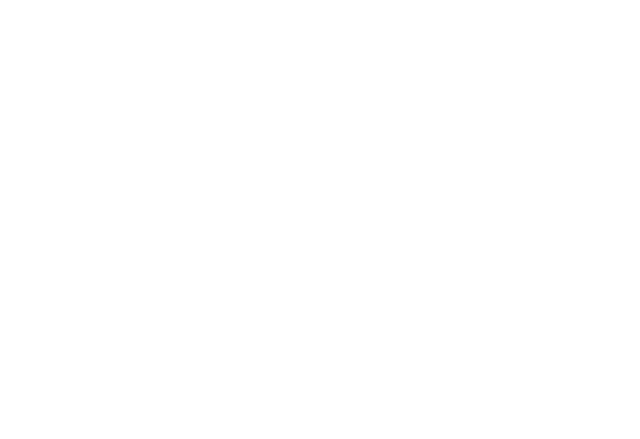
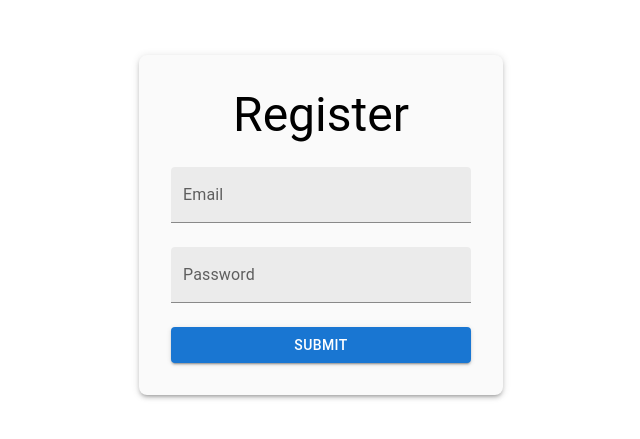
Before and after one commit to joojaja/Orbital-DueMate, a React (Create React App) app in the folder frontend/: page /register in a window 1280 px wide. Before the commit this address had no page. Shown: the part 183-622 px from the top of the page, without its empty margins (319-959 px from the left). Built offline with nearby package versions, Linux system fonts and the light colour scheme; the HTML template or start-up script is replaced by a standard one.

Commit message:
Basic UI for Login and Register

```diff
--- a/frontend/src/App.tsx
+++ b/frontend/src/App.tsx
@@ -1,14 +1,17 @@
 import React from 'react';
 import { BrowserRouter as Router, Route, Routes, Link, useNavigate } from 'react-router-dom';
 import Default from './components/Default';
-import HelloWorld from './components/HelloWorld';
+import Login from './components/Login';
+import Register from './components/Register';
 
 function App() {
   return (
     <Router>
       <Routes>
-        <Route path="/" element={<Default />} />
-        <Route path="/test" element={<HelloWorld />} />
+        {/* <Route path="/" element={<Default />} /> */}
+        <Route path="/" element={<Login />} />
+        {/* <Route path="/login" element={<Login />} /> */}
+        <Route path="/register" element={<Register />} />
       </Routes>
     </Router>
   );
--- a/frontend/src/components/HelloWorld.tsx
+++ /dev/null
@@ -1,16 +0,0 @@
-import { BrowserRouter as Router, Route, Routes, Link, useNavigate } from 'react-router-dom';
-import {Button} from '@mui/material';
-
-
-function HelloWorld () {
-    const navigate = useNavigate();
-    const handleClick = () => navigate("/");
-    return (
-        <div className="HelloWorld">
-            <h1>HELLO WORLD!</h1>
-            <Button variant="contained" onClick={handleClick}>Go back to home page</Button>
-        </div>
-    )
-}
-
-export default HelloWorld;
--- /dev/null
+++ b/frontend/src/components/Login.tsx
@@ -0,0 +1,65 @@
+import { BrowserRouter as Router, Route, Routes, Link, useNavigate } from "react-router-dom";
+import { Button, TextField, Box, Typography } from "@mui/material";
+import { useState } from "react";
+
+
+function Login() {
+    const [formData, setFormData] = useState({email: "", password: ""});
+
+    const navigate = useNavigate();
+
+    const handleClick = () => navigate("/");
+
+    const handleFormChange = (e: { target: { name: string; value: string; }; }) => {
+        setFormData({...formData, [e.target.name]: e.target.value});
+        console.log(formData);
+    }
+
+    return (
+        <Box sx={{
+            height: "100vh",
+            display: "flex",
+            justifyContent: "center",
+            alignItems: "center",
+        }}
+        >
+            <div className="Login">
+                <Box sx={{
+                    width: 300,
+                    padding: 4,
+                    display: "flex",
+                    flexDirection: "column",
+                    gap: 3,
+                    boxShadow: 3,
+                    borderRadius: 2,
+                    backgroundColor: "#fafafa",
+                }}
+                >
+                    <Typography variant="h3" align="center">
+                        Login
+                    </Typography>
+                    <TextField
+                        id ="filled-search"
+                        label ="Email"
+                        name = "email"
+                        type="search"
+                        variant="filled"
+                        onChange={handleFormChange}
+                    />
+                    <TextField
+                        id="filled-password-input"
+                        name = "password"
+                        label="Password"
+                        type="password"
+                        autoComplete="current-password"
+                        variant="filled"
+                        onChange={handleFormChange}
+                    />
+                    <Button variant="contained" onClick={handleClick}>Submit</Button>
+                </Box>
+            </div>
+        </Box>
+    )
+}
+
+export default Login;
--- /dev/null
+++ b/frontend/src/components/Register.tsx
@@ -0,0 +1,65 @@
+import { BrowserRouter as Router, Route, Routes, Link, useNavigate } from "react-router-dom";
+import { Button, TextField, Box, Typography } from "@mui/material";
+import { useState } from "react";
+
+
+function Register() {
+    const [formData, setFormData] = useState({email: "", password: ""});
+
+    const navigate = useNavigate();
+
+    const handleClick = () => navigate("/");
+
+    const handleFormChange = (e: { target: { name: string; value: string; }; }) => {
+        setFormData({...formData, [e.target.name]: e.target.value});
+        console.log(formData);
+    }
+
+    return (
+        <Box sx={{
+            height: "100vh",
+            display: "flex",
+            justifyContent: "center",
+            alignItems: "center",
+        }}
+        >
+            <div className="Register">
+                <Box sx={{
+                    width: 300,
+                    padding: 4,
+                    display: "flex",
+                    flexDirection: "column",
+                    gap: 3,
+                    boxShadow: 3,
+                    borderRadius: 2,
+                    backgroundColor: "#fafafa",
+                }}
+                >
+                    <Typography variant="h3" align="center">
+                        Register
+                    </Typography>
+                    <TextField
+                        id ="filled-search"
+                        label ="Email"
+                        name = "email"
+                        type="search"
+                        variant="filled"
+                        onChange={handleFormChange}
+                    />
+                    <TextField
+                        id="filled-password-input"
+                        name = "password"
+                        label="Password"
+                        type="password"
+                        autoComplete="current-password"
+                        variant="filled"
+                        onChange={handleFormChange}
+                    />
+                    <Button variant="contained" onClick={handleClick}>Submit</Button>
+                </Box>
+            </div>
+        </Box>
+    )
+}
+
+export default Register;
```
